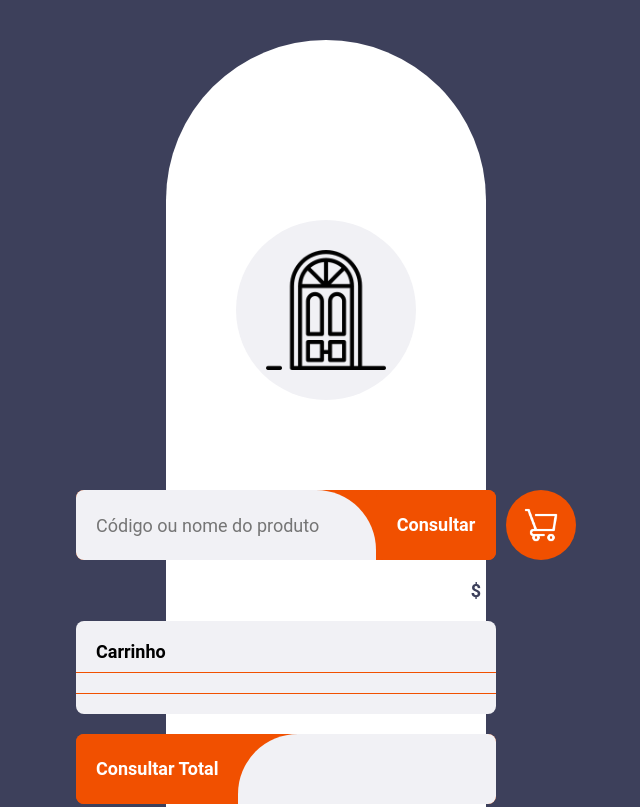
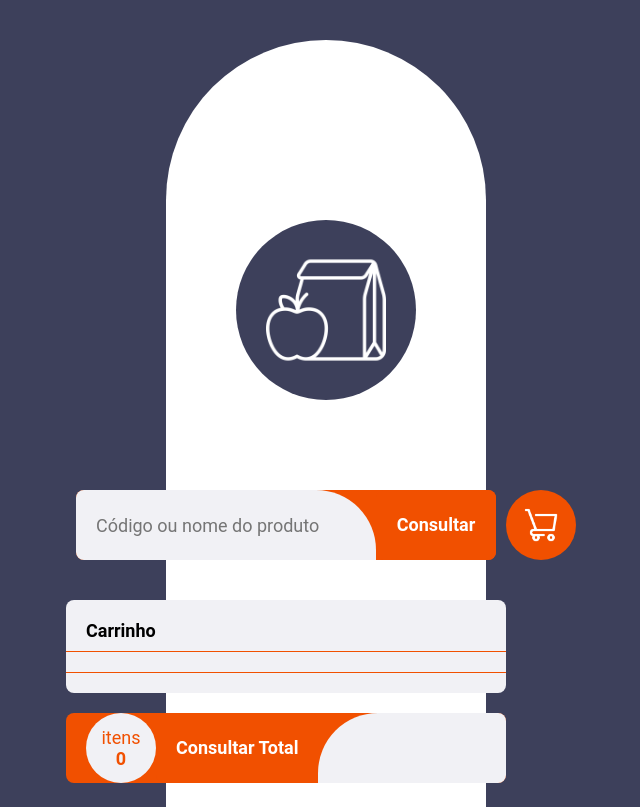
Before and after one commit to BrunoViscardi/FuturoDEV_modulo1_S05, a plain HTML site: page index.html in a window 1280 px wide. Shown: the top 807 px of the page, without its empty margins (314-954 px from the left). Drawn offline with Linux system fonts and the light colour scheme.

Commit message:
Contagem de itens carrinho

```diff
--- a/index.html
+++ b/index.html
@@ -11,7 +11,7 @@
 <body>
     <div class="body-container">
         <div class="body-conteudo">
-            <div class="logo"> <img src="assets/door.png" alt="logo" width="120px" height="120px"></div>
+            <div class="logo"> <img src="assets/lunch.png" alt="logo" width="120px" height="120px"></div>
             <div class="container-input-preco-consultar-comprar">
                 <div class="container-input-consultar-comprar">
                     <div class="input-consultar">
@@ -21,12 +21,12 @@
                         </div>
                     </div>
                     <div id="botao-comprar" onclick="addCarrinho" onclick="totalCarrinhoApresentar('valor-total')"
-                        onclick="addItemLista">
+                        onclick="addItemLista" onclick="n_itens">
                         <img src="assets/cart.png" alt="buy" width="40px" height="40px">
                     </div>
                 </div>
                 <div id="valor-produto">
-                    $
+
                 </div>
             </div>
             <div class="container-lista-compras">
@@ -45,6 +45,15 @@
 
 
             <div class="container-consultar-carrinho">
+                <div class="container-itens">
+                    <div>
+                        itens
+                    </div>
+                    <div id="numero-itens">
+                        0
+                    </div>
+
+                </div>
                 <div id="botao-consulta-carrinho">
                     Consultar Total
                 </div>
--- a/script.js
+++ b/script.js
@@ -106,3 +106,11 @@ function addItemLista() {
         return
     }
 }
+
+
+//Adiciona o número de itens de forma dinâmica
+document.getElementById("botao-comprar").addEventListener('click',n_itens)
+function n_itens() {
+    let contagem=carrinho.length
+    document.getElementById("numero-itens").innerHTML = contagem
+}
--- a/style.css
+++ b/style.css
@@ -17,7 +17,7 @@ body{
 .body-container{
     background-color: white;
     display: flex;
-    height: 120em;
+    height: auto;
     justify-content: center;
     margin: 2.5em 30em;
     border-radius: 20em 20em 0 0;
@@ -25,6 +25,7 @@ body{
 
 .body-conteudo{
     margin-top: 10em;
+    margin-bottom: 3em;
     padding: 0 1.5em;
     display: flex;
     flex-direction: column;
@@ -39,7 +40,7 @@ body{
     justify-content: center;
     height:180px;
     width: 180px;
-    background-color: var(--cinza);
+    background-color: var(--azul);
     margin-bottom: 5em;
 }
 
@@ -71,7 +72,7 @@ input{
     display: flex;
     background-color: var(--laranja);
     height: 70px;
-    width: 420px;
+    width:420px;
     justify-content: space-between;
     margin-right: 10px;
     border-radius: 8px;
@@ -101,6 +102,7 @@ input{
 }
 
 .container-consultar-carrinho{
+    padding-left: 20px;
     margin-right: 80px;
     margin-top: 20px;
 }
@@ -157,3 +159,20 @@ span{
     padding: .5px 0;
     border-bottom: rgba(128, 128, 128, 0.275) 1px dotted;
 }
+
+.container-itens{
+    display: block;
+    display: flex;
+    width: 70px;
+    height: 70px;
+    border-radius: 100%;
+    flex-direction: column;
+    align-items: center;
+    justify-content: center;
+    background-color: var(--cinza);
+    color: var(--laranja);
+}
+
+#numero-itens{
+    font-weight: 600;
+}
```
Also changed, not shown: assets/door.png (deleted), assets/lunch.png (added).
